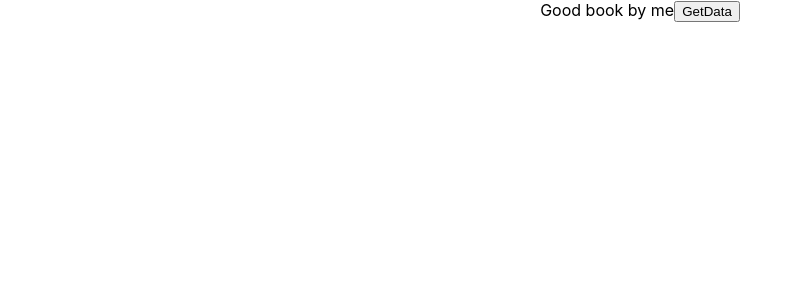
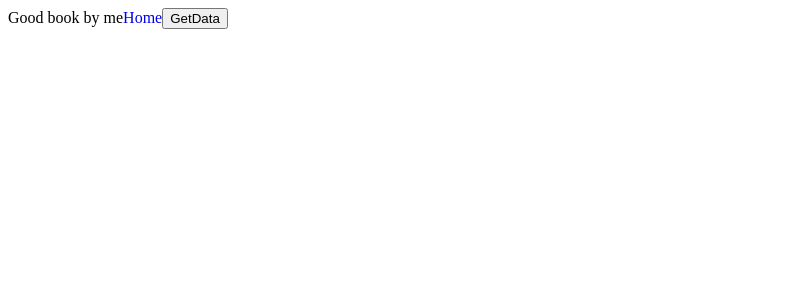
Before and after one commit to saurabh957515/hybrid, a React (Create React App) app: page /about in a window 1280 px wide. Shown: the top 300 px of the page, without its empty margins (0-795 px from the left). Built offline with nearby package versions, Linux system fonts and the light colour scheme.

Commit message:
react router dom added.

```diff
--- a/package.json
+++ b/package.json
@@ -8,6 +8,7 @@
     "@testing-library/user-event": "^13.5.0",
     "react": "^18.2.0",
     "react-dom": "^18.2.0",
+    "react-router-dom": "^6.22.0",
     "react-scripts": "5.0.1",
     "web-vitals": "^2.1.4"
   },
--- a/src/App.css
+++ /dev/null
@@ -1,38 +0,0 @@
-.App {
-  text-align: center;
-}
-
-.App-logo {
-  height: 40vmin;
-  pointer-events: none;
-}
-
-@media (prefers-reduced-motion: no-preference) {
-  .App-logo {
-    animation: App-logo-spin infinite 20s linear;
-  }
-}
-
-.App-header {
-  background-color: #282c34;
-  min-height: 100vh;
-  display: flex;
-  flex-direction: column;
-  align-items: center;
-  justify-content: center;
-  font-size: calc(10px + 2vmin);
-  color: white;
-}
-
-.App-link {
-  color: #61dafb;
-}
-
-@keyframes App-logo-spin {
-  from {
-    transform: rotate(0deg);
-  }
-  to {
-    transform: rotate(360deg);
-  }
-}
--- a/src/Components/Books.js
+++ b/src/Components/Books.js
@@ -1,17 +1,23 @@
-import React, { useEffect, useState } from "react";
+import React, { useState } from "react";
+import { Link } from "react-router-dom";
 
 function Books() {
   const [book, setBooks] = useState([]);
-  const getData=()=>{
+  const getData = () => {
     fetch("/api/users")
-    .then((res) => res.json())
-    .then((data) => setBooks(data));
-  }
+      .then((res) => res.json())
+      .then((data) => setBooks(data));
+  };
 
-  console.log(book);
-  return <div>Good book by me
-    <button onClick={getData}>GetData</button>
-  </div>;
+  return (
+    <div>
+      Good book by me
+      <Link style={{ textDecoration: "none" }} as="li" to="/">
+        Home
+      </Link>
+      <button onClick={getData}>GetData</button>
+    </div>
+  );
 }
 
 export default Books;
--- /dev/null
+++ b/src/Components/Books/index.js
@@ -0,0 +1,7 @@
+import React from "react";
+
+function index() {
+  return <div>index4</div>;
+}
+
+export default index;
--- /dev/null
+++ b/src/Components/Index.js
@@ -0,0 +1,15 @@
+import React from "react";
+import { Link } from "react-router-dom";
+
+function Index() {
+  return (
+    <div>
+      <Link style={{ textDecoration: "none" }} as="li" to="about">
+        Home
+      </Link>
+      Index
+    </div>
+  );
+}
+
+export default Index;
--- a/src/index.js
+++ b/src/index.js
@@ -1,17 +1,24 @@
-import React from 'react';
-import ReactDOM from 'react-dom/client';
-import './index.css';
-import App from './App';
-import reportWebVitals from './reportWebVitals';
+import * as React from "react";
+import { createRoot } from "react-dom/client";
+import {
+  createBrowserRouter,
+  RouterProvider,
+  Route,
+  Link,
+} from "react-router-dom";
+import Books from "./Components/Books";
+import Index from "./Components/Index";
+const router = createBrowserRouter([
+  {
+    path: "/",
+    element: <Index />,
+  },
+  {
+    path: "about",
+    element: <Books />,
+  },
+]);
 
-const root = ReactDOM.createRoot(document.getElementById('root'));
-root.render(
-  <React.StrictMode>
-    <App />
-  </React.StrictMode>
+createRoot(document.getElementById("root")).render(
+  <RouterProvider router={router} />
 );
-
-// If you want to start measuring performance in your app, pass a function
-// to log results (for example: reportWebVitals(console.log))
-// or send to an analytics endpoint. Learn more: https://bit.ly/CRA-vitals
-reportWebVitals();
```
Also changed, not shown: src/App.js (+3 -4 lines), src/Components/AddAuthors/index.js (added, +9 -0 lines), src/Components/AddBooks/index.js (added, +7 -0 lines), src/Components/Authors/index.js (added, +7 -0 lines), 1 other file (tests, documents, lock files or other folders).
